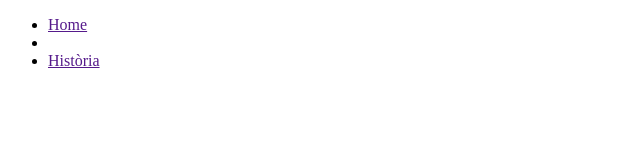
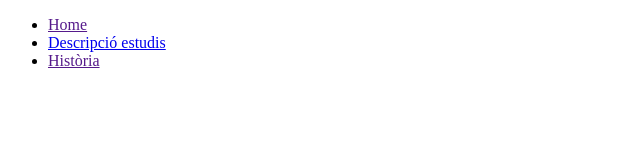
Before and after one commit to arquesm/testeig_tipo_web, a plain HTML site: page index.html in a window 1280 px wide. Shown: the whole page, without its empty margins (0-640 px from the left). Drawn offline with Linux system fonts and the light colour scheme.

Commit message:
Update index.html

```diff
--- a/index.html
+++ b/index.html
@@ -8,7 +8,7 @@
 <body>
     <ul>
         <li><a href="">Home</a></li>
-        <li><a href="tipografia_test/Grau Ensenyaments Artístics Superiors de Disseny, itinerari d'Il·lustració Aplicada - EASD Alcoi.html"></a></li>
+        <li><a href="tipografia_test/Grau Ensenyaments Artístics Superiors de Disseny, itinerari d'Il·lustració Aplicada - EASD Alcoi.html">Descripció estudis</a></li>
         <li><a href="">Història</a></li>
     </ul>
 </body>
```
